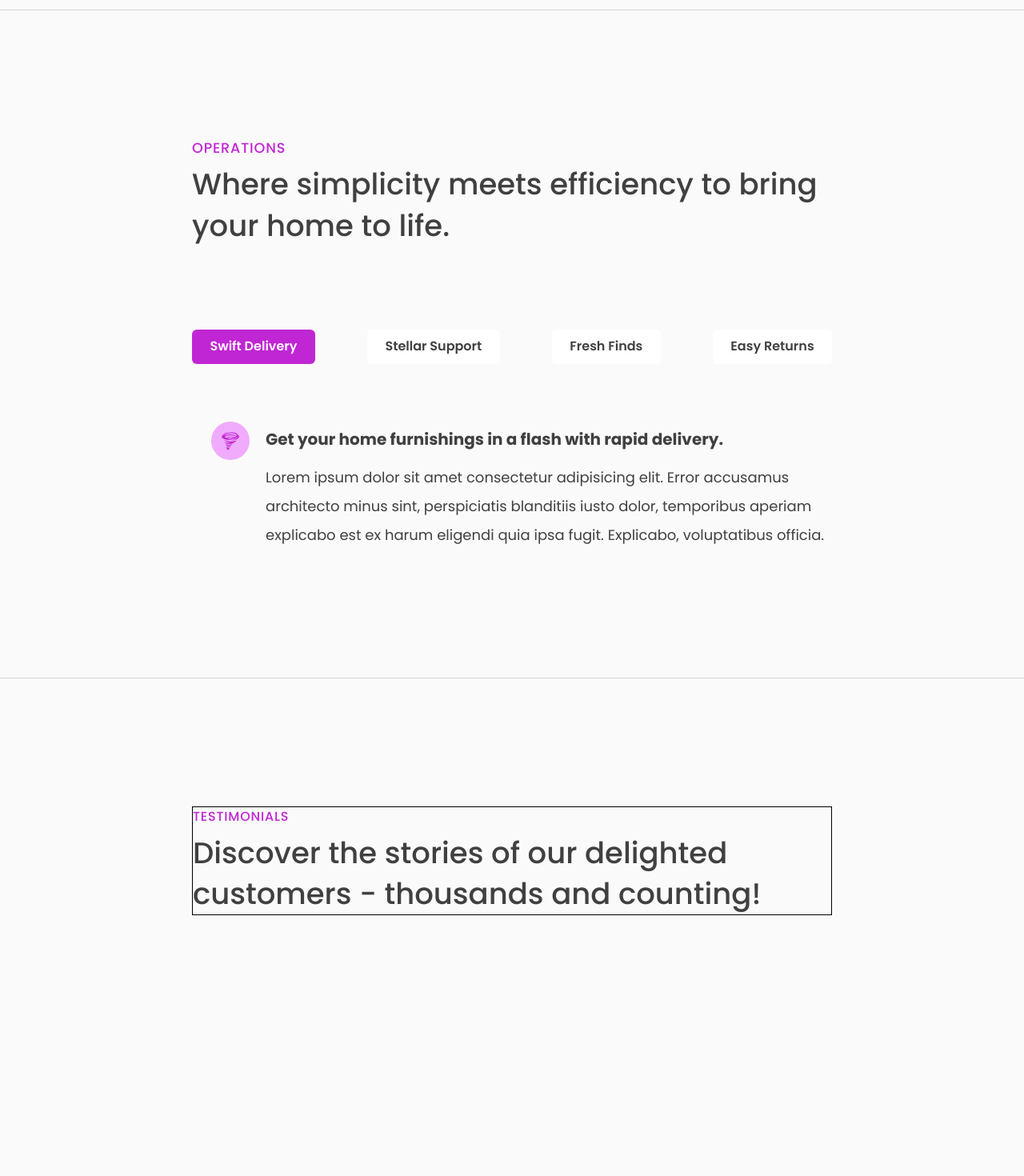
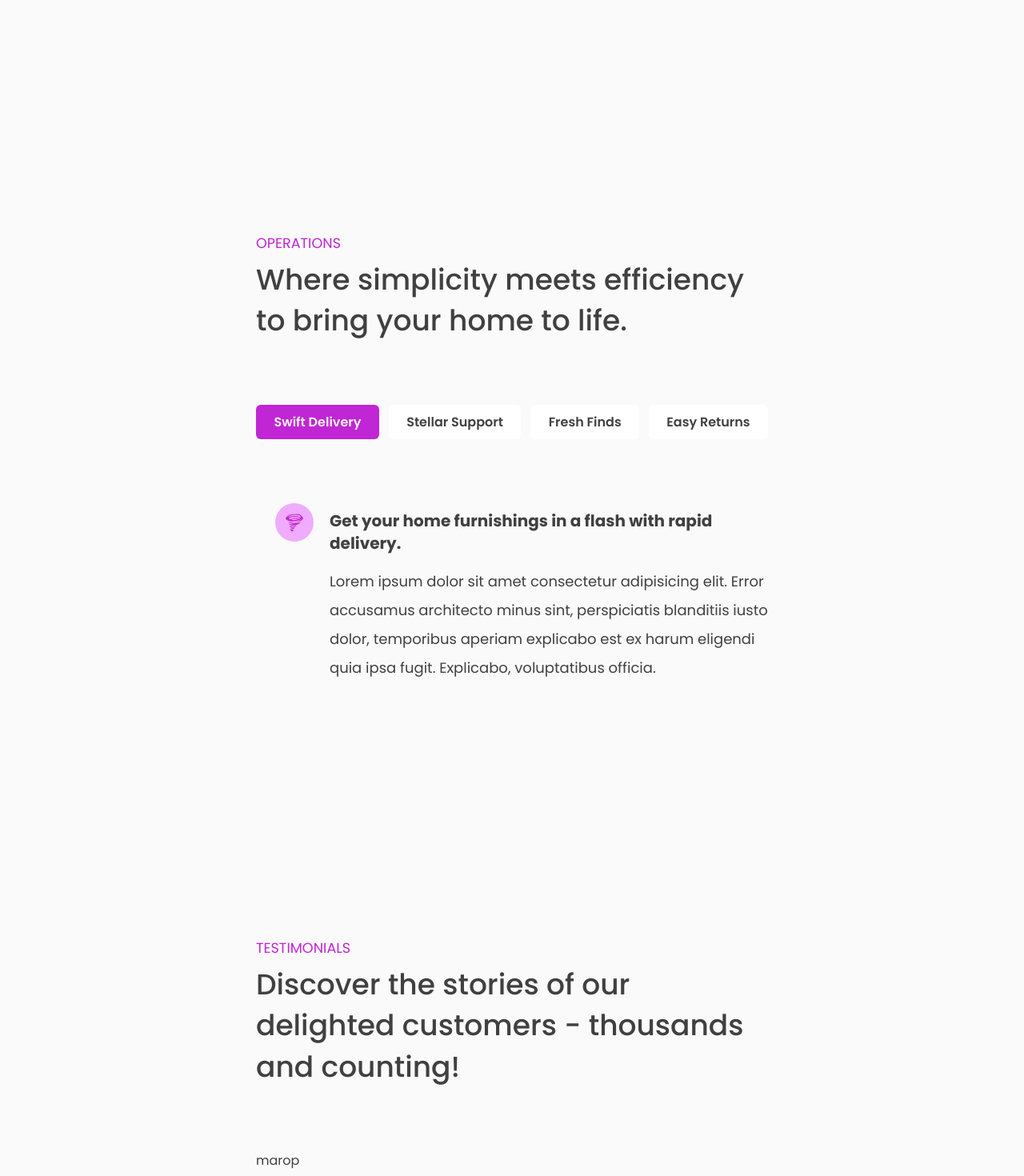
Before and after one commit to MarioMilosevic/x-shoppers-dream-e-commerce, a React (Vite) app: page / in a window 1280 px wide. Shown: the part 2240-3710 px from the top of the page at 80% size. Built offline with nearby package versions, Linux system fonts and the light colour scheme; no server answers.

Commit message:
Refactor code

```diff
--- a/src/components/Description.tsx
+++ b/src/components/Description.tsx
@@ -8,7 +8,6 @@ import { useRef } from "react";
 const Description = () => {
   const sectionRef = useRef(null);
   useIntersecting(sectionRef);
-  // w-[50%] py-custom-py lg:w-[1000px] opacity-0 translate-y-[10rem] mx-auto flex flex-col gap-24 transition-all duration-1000
   return (
     <Section
       width={"1000"}
--- a/src/components/Operations.tsx
+++ b/src/components/Operations.tsx
@@ -3,24 +3,21 @@ import Operation from "./Operation";
 import Button from "./Button";
 import { useRef, useState } from "react";
 import { useIntersecting } from "../hooks/useIntersecting";
+import Section from "./Section";
 const Operations = () => {
   const [currentActiveIndex, setCurrentActiveIndex] = useState<number>(0);
   const sectionRef = useRef(null);
   useIntersecting(sectionRef);
   return (
-    <section
-      className="w-[75%] mx-auto lg:w-full py-custom-py border-t opacity-0 translate-y-[10rem] border-t-neutral-300 transition-all duration-1000"
-      ref={sectionRef}
-    >
-      <div className="lg:w-[800px] mx-auto flex flex-col gap-2 ">
-        <h2 className="text-fuchsia-600 tracking-wider text-base lg:text-[1.1rem] font-medium">
-          OPERATIONS
-        </h2>
-        <h1 className="text-2xl leading-8 lg:text-[37px] font-medium lg:leading-[3.2rem]">
-          Where simplicity meets efficiency to bring your home to life.
-        </h1>
-
-        <div className="flex gap-4 lg:justify-between overflow-hidden py-12 lg:pt-24 lg:pb-16">
+    <>
+      <span className="w-full border-t border-t-neutral-300"></span>
+      <Section
+        width="800"
+        title="Where simplicity meets efficiency to bring your home to life."
+        subtitle="OPERATIONS"
+        ref={sectionRef}
+      >
+        <div className="flex lg:justify-between overflow-hidden ">
           {operations.map((operation, index) => (
             <Button
               key={index}
@@ -38,8 +35,8 @@ const Operations = () => {
             icon={operations[currentActiveIndex].icon}
           />
         }
-      </div>
-    </section>
+      </Section>
+    </>
   );
 };
 
--- a/src/components/Section.tsx
+++ b/src/components/Section.tsx
@@ -4,11 +4,11 @@ import { SectionProps } from "../types/types";
 const Section = forwardRef(
   (
     { width, subtitle, title, children }: SectionProps,
-    ref: ForwardedRef<HTMLElement>
-  ) => {
+        ref: ForwardedRef<HTMLElement>
+    ) => {
     return (
       <section
-        className={`w-[50%] py-custom-py lg:w-[${width}px] opacity-0 translate-y-[10rem] mx-auto flex flex-col gap-24 transition-all duration-1000`}
+        className={`w-[50%] py-custom-py lg:w-[${width}px] opacity-0 translate-y-[10rem] mx-auto flex flex-col gap-20 transition-all duration-1000`}
         ref={ref}
       >
         <div className="w-full flex flex-col gap-2 mx-auto">
--- a/src/components/Testimonials.tsx
+++ b/src/components/Testimonials.tsx
@@ -1,24 +1,23 @@
 import { useRef } from "react";
 import { useIntersecting } from "../hooks/useIntersecting";
-
+import Section from "./Section";
 const Testimonials = () => {
   const sectionRef = useRef(null);
   useIntersecting(sectionRef);
   return (
-    <section
-      className="py-custom-py border-t opacity-0 translate-y-[10rem] border-t-neutral-300 transition-all duration-1000"
-      ref={sectionRef}
-    >
-      <div className="w-[800px] mx-auto flex flex-col gap-2 border border-black">
-        <h2 className="text-fuchsia-600 tracking-wider font-medium">
-          TESTIMONIALS
-        </h2>
-        <h1 className="text-[37px] font-medium leading-[3.2rem]">
-          Discover the stories of our delighted customers - thousands and
-          counting!
-        </h1>
-      </div>
-    </section>
+    <>
+      <span className="w-full border-t border-t-neutral-300"></span>
+
+      <Section
+        width="800"
+        title=" Discover the stories of our delighted customers - thousands and
+      counting!"
+        subtitle="TESTIMONIALS"
+        ref={sectionRef}
+      >
+        <div>marop</div>
+      </Section>
+    </>
   );
 };
 
--- a/src/types/types.ts
+++ b/src/types/types.ts
@@ -58,5 +58,5 @@ export type SectionProps = {
   width: string;
   title: string;
   subtitle: string;
-  children:ReactNode
+  children: ReactNode;
 }
```
